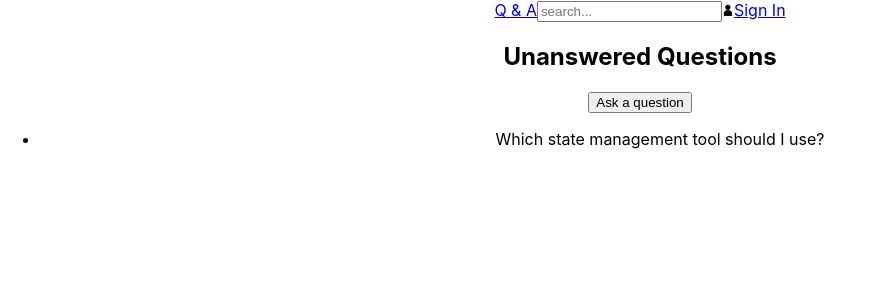
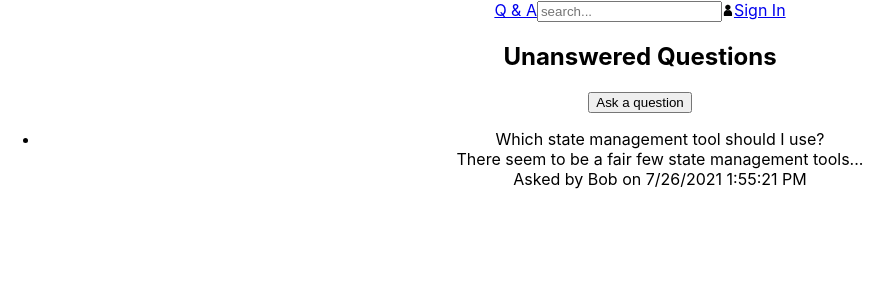
Before and after one commit to AV-Felipe/Learning-React, a React (Create React App) app: page / in a window 1280 px wide. Shown: the top 300 px of the page, without its empty margins (0-889 px from the left). Built offline with nearby package versions, Linux system fonts and the light colour scheme.

Commit message:
changing back from render prop

```diff
--- a/src/HomePage.tsx
+++ b/src/HomePage.tsx
@@ -11,10 +11,7 @@ export const HomePage = () => (
         <PageTitle>Unanswered Questions</PageTitle>
         <button>Ask a question</button>
       </div>
-      <QuestionList
-        data={getUnansweredQuestions()}
-        renderItem={(question) => <div>{question.title}</div>}
-      />
+      <QuestionList data={getUnansweredQuestions()} />
     </div>
   </Page>
 );
```
